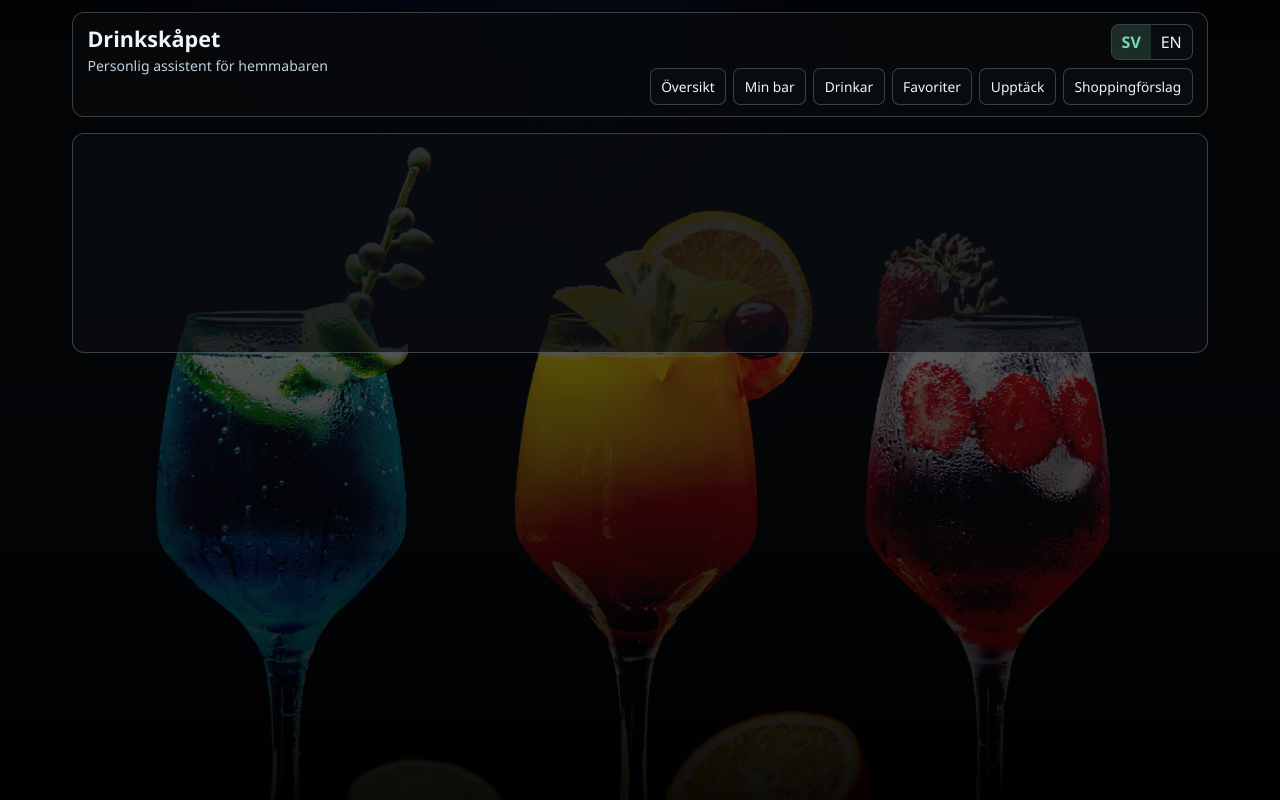
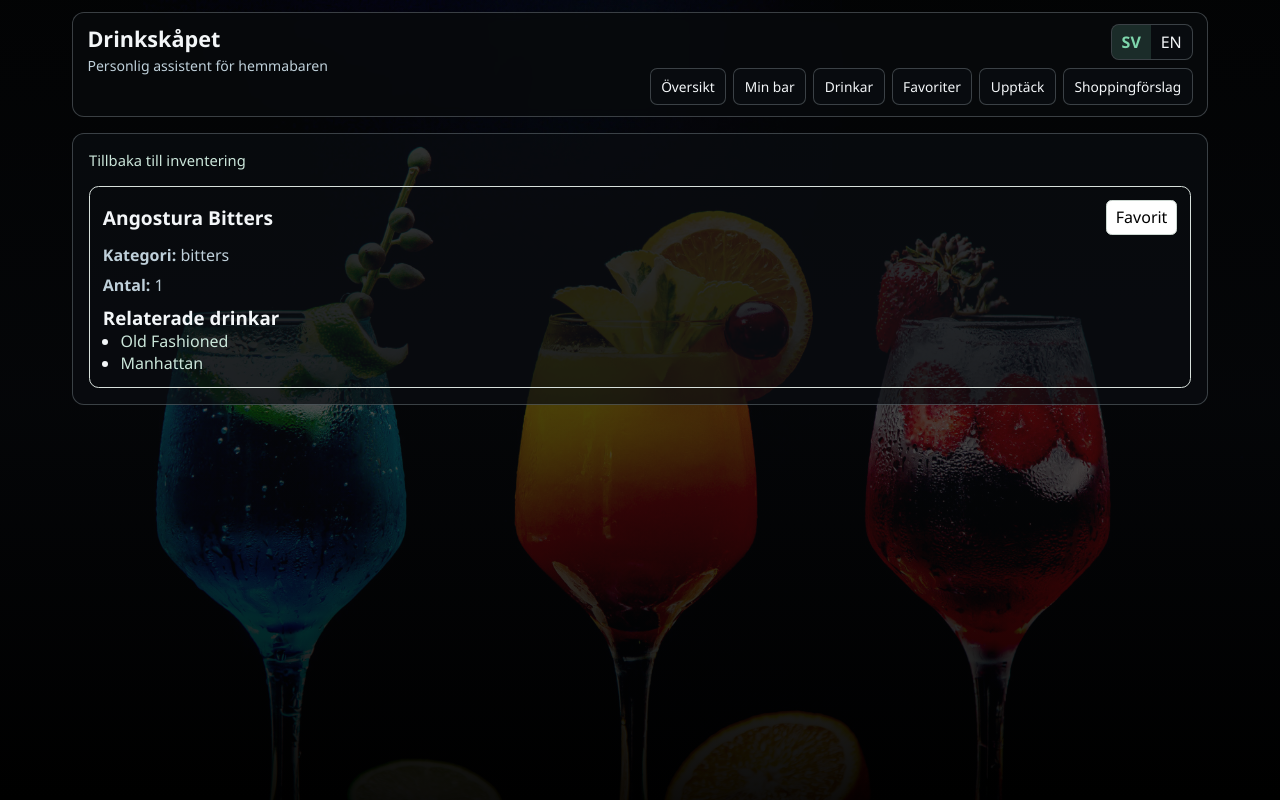
Before and after one commit to tobisen/drinkskapet, a Vue app: page /inventory/inv-angostura in a window 1280 px wide. Built offline with nearby package versions, Linux system fonts and the light colour scheme; the HTML template or start-up script is replaced by a standard one.

Commit message:
Add inventory item detail view with related drinks and favorite toggle

```diff
--- a/src/router/index.ts
+++ b/src/router/index.ts
@@ -1,6 +1,7 @@
 import { createRouter, createWebHistory } from 'vue-router'
 import DashboardView from '../views/DashboardView.vue'
 import InventoryView from '../views/InventoryView.vue'
+import InventoryItemDetailView from '../views/InventoryItemDetailView.vue'
 import DrinksView from '../views/DrinksView.vue'
 import DrinkDetailView from '../views/DrinkDetailView.vue'
 import FavoritesView from '../views/FavoritesView.vue'
@@ -19,6 +20,11 @@ const router = createRouter({
       path: '/inventory',
       name: 'inventory',
       component: InventoryView,
+    },
+    {
+      path: '/inventory/:id',
+      name: 'inventory-item-detail',
+      component: InventoryItemDetailView,
     },
     {
       path: '/drinks',
--- /dev/null
+++ b/src/views/InventoryItemDetailView.vue
@@ -0,0 +1,200 @@
+<script lang="ts">
+import { defineComponent } from 'vue'
+import { useInventory } from '../features/inventory/useInventory'
+import { seedDrinks } from '../data/seedDrinks'
+
+const text = {
+  sv: {
+    backToInventory: 'Tillbaka till inventering',
+    notFoundTitle: 'Produkt hittades inte',
+    notFoundText: 'Den valda produkten finns inte i inventeringen.',
+    brand: 'Varumärke',
+    category: 'Kategori',
+    subCategory: 'Underkategori',
+    volumeMl: 'Volym (ml)',
+    alcoholPercentage: 'Alkoholhalt (%)',
+    quantity: 'Antal',
+    barcode: 'Streckkod',
+    articleNumber: 'Artikelnummer',
+    relatedDrinks: 'Relaterade drinkar',
+    noRelatedDrinks: 'Inga relaterade drinkar hittades för denna produkt.',
+    favorite: 'Favorit',
+    unfavorite: 'Ta bort favorit',
+  },
+  en: {
+    backToInventory: 'Back to Inventory',
+    notFoundTitle: 'Item not found',
+    notFoundText: 'The selected item does not exist in inventory.',
+    brand: 'Brand',
+    category: 'Category',
+    subCategory: 'Sub-category',
+    volumeMl: 'Volume (ml)',
+    alcoholPercentage: 'Alcohol (%)',
+    quantity: 'Quantity',
+    barcode: 'Barcode',
+    articleNumber: 'Article number',
+    relatedDrinks: 'Related drinks',
+    noRelatedDrinks: 'No related drinks found for this item.',
+    favorite: 'Favorite',
+    unfavorite: 'Unfavorite',
+  },
+} as const
+
+type LanguageCode = keyof typeof text
+
+function normalize(value: string): string {
+  return value.trim().toLowerCase()
+}
+
+export default defineComponent({
+  name: 'InventoryItemDetailView',
+  inject: ['appLanguage'],
+  data() {
+    return {
+      inventoryStore: useInventory(),
+    }
+  },
+  computed: {
+    t() {
+      const selected =
+        ((this.appLanguage as { selected: LanguageCode } | undefined)?.selected ??
+          'sv') as LanguageCode
+      return text[selected]
+    },
+    itemId(): string {
+      return String(this.$route.params.id ?? '')
+    },
+    inventoryItems() {
+      return this.inventoryStore.inventoryItems
+    },
+    item() {
+      return this.inventoryItems.find((entry) => entry.id === this.itemId)
+    },
+    relatedDrinks() {
+      if (!this.item) {
+        return []
+      }
+
+      const itemTerms = [this.item.name, this.item.subCategory ?? '', this.item.brand ?? '']
+        .map(normalize)
+        .filter((term) => term.length > 0)
+
+      return seedDrinks.filter((drink) => {
+        return drink.ingredients.some((ingredient) => {
+          return ingredient.matchingTerms
+            .map(normalize)
+            .some((term) => itemTerms.includes(term))
+        })
+      })
+    },
+  },
+  methods: {
+    toggleFavorite() {
+      if (!this.item) {
+        return
+      }
+
+      this.inventoryStore.toggleInventoryFavorite(this.item.id)
+    },
+  },
+})
+</script>
+
+<template>
+  <section class="view detail-view">
+    <RouterLink class="back-link" to="/inventory">{{ t.backToInventory }}</RouterLink>
+
+    <div v-if="!item" class="not-found">
+      <h2>{{ t.notFoundTitle }}</h2>
+      <p>{{ t.notFoundText }}</p>
+    </div>
+
+    <article v-else class="detail-card">
+      <div class="title-row">
+        <h2>{{ item.name }}</h2>
+        <button type="button" @click="toggleFavorite">
+          {{ item.isFavorite ? t.unfavorite : t.favorite }}
+        </button>
+      </div>
+
+      <p v-if="item.brand"><strong>{{ t.brand }}:</strong> {{ item.brand }}</p>
+      <p><strong>{{ t.category }}:</strong> {{ item.category }}</p>
+      <p v-if="item.subCategory"><strong>{{ t.subCategory }}:</strong> {{ item.subCategory }}</p>
+      <p v-if="typeof item.volumeMl === 'number'"><strong>{{ t.volumeMl }}:</strong> {{ item.volumeMl }}</p>
+      <p v-if="typeof item.alcoholPercentage === 'number'">
+        <strong>{{ t.alcoholPercentage }}:</strong> {{ item.alcoholPercentage }}
+      </p>
+      <p v-if="typeof item.quantity === 'number'"><strong>{{ t.quantity }}:</strong> {{ item.quantity }}</p>
+      <p v-if="item.barcode"><strong>{{ t.barcode }}:</strong> {{ item.barcode }}</p>
+      <p v-if="item.articleNumber"><strong>{{ t.articleNumber }}:</strong> {{ item.articleNumber }}</p>
+
+      <div>
+        <h3>{{ t.relatedDrinks }}</h3>
+        <ul v-if="relatedDrinks.length > 0">
+          <li v-for="drink in relatedDrinks" :key="drink.id">
+            <RouterLink :to="`/drinks/${drink.id}`">{{ drink.name }}</RouterLink>
+          </li>
+        </ul>
+        <p v-else>{{ t.noRelatedDrinks }}</p>
+      </div>
+    </article>
+  </section>
+</template>
+
+<style scoped>
+.detail-view {
+  display: grid;
+  gap: 1rem;
+}
+
+.back-link {
+  color: #cbe6da;
+  text-decoration: none;
+  font-size: 0.92rem;
+}
+
+.not-found,
+.detail-card {
+  border: 1px solid #d7e0db;
+  border-radius: 0.6rem;
+  padding: 0.8rem;
+  display: grid;
+  gap: 0.55rem;
+}
+
+.title-row {
+  display: flex;
+  justify-content: space-between;
+  align-items: center;
+  gap: 0.5rem;
+}
+
+.title-row h2,
+.not-found h2,
+.detail-card h3 {
+  margin: 0;
+}
+
+.detail-card p,
+.not-found p {
+  margin: 0;
+}
+
+.detail-card ul {
+  margin: 0;
+  padding-left: 1.1rem;
+}
+
+.detail-card a {
+  color: #cbe6da;
+  text-decoration: none;
+}
+
+.title-row button {
+  font: inherit;
+  border: 1px solid #cdd8d2;
+  background: #fff;
+  border-radius: 0.35rem;
+  padding: 0.35rem 0.55rem;
+}
+</style>
--- a/src/views/InventoryView.vue
+++ b/src/views/InventoryView.vue
@@ -240,7 +240,7 @@ export default defineComponent({
     <ul v-if="filteredItems.length > 0" class="inventory-list">
       <li v-for="item in filteredItems" :key="item.id" class="inventory-item">
         <div>
-          <strong>{{ item.name }}</strong>
+          <RouterLink class="item-link" :to="`/inventory/${item.id}`">{{ item.name }}</RouterLink>
           <p>
             {{ getCategoryLabel(item.category) }}
             <span v-if="item.brand">· {{ item.brand }}</span>
@@ -356,4 +356,10 @@ export default defineComponent({
   border-radius: 0.4rem;
   padding: 0.45rem 0.6rem;
 }
+
+.item-link {
+  color: inherit;
+  text-decoration: none;
+  font-weight: 600;
+}
 </style>
```
Also changed, not shown: 2 other files (tests, documents, lock files or other folders).
